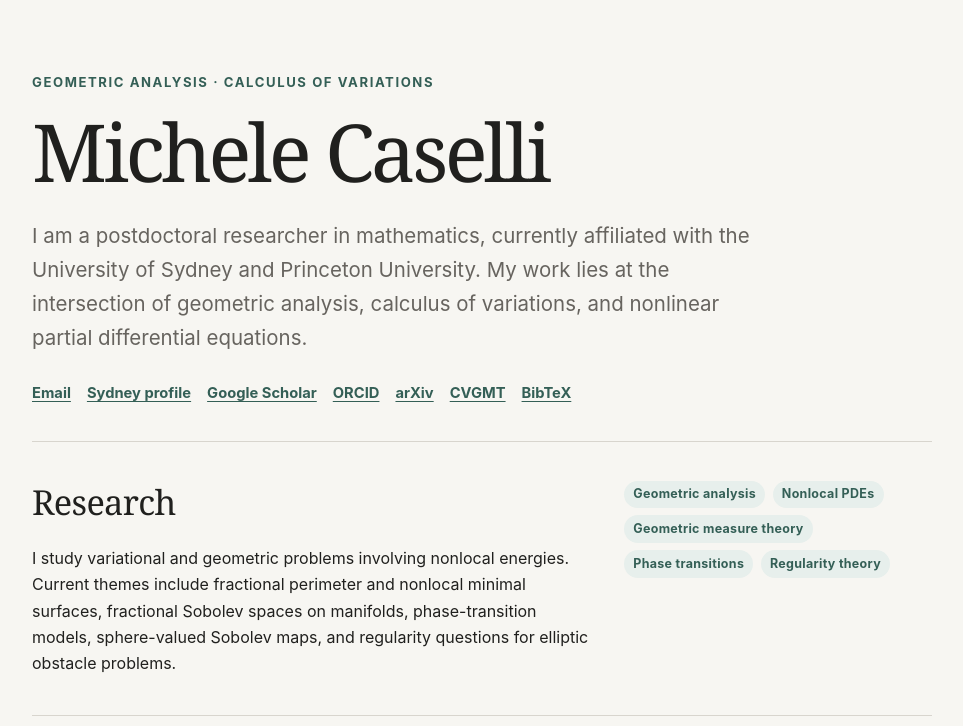
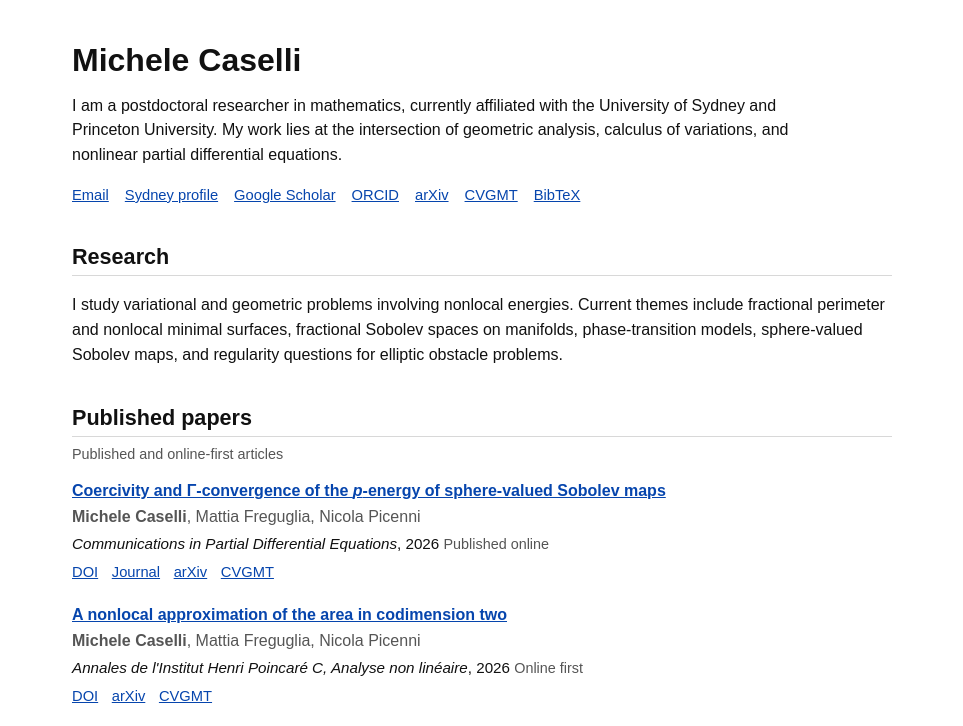
Before and after one commit to mcaselli97/publications, a plain HTML site: page index.html in a window 1280 px wide. Shown: the top 726 px of the page, without its empty margins (158-1121 px from the left). Drawn offline with Linux system fonts and the light colour scheme.

Commit message:
Add files via upload

```diff
--- a/index.html
+++ b/index.html
@@ -4,65 +4,54 @@
   <meta charset="utf-8">
   <meta name="viewport" content="width=device-width, initial-scale=1">
   <meta name="description" content="Michele Caselli is a postdoctoral researcher working in geometric analysis, calculus of variations, and nonlinear and nonlocal partial differential equations.">
-  <meta name="color-scheme" content="light dark">
+  <meta name="color-scheme" content="light">
   <title>Michele Caselli | Mathematics</title>
 
   <style>
     :root {
-      color-scheme: light dark;
-      --background: #f7f6f2;
-      --surface: #ffffff;
-      --text: #20201e;
-      --muted: #67645f;
-      --accent: #345f56;
-      --accent-soft: #e7efec;
-      --border: #d8d5ce;
-      --shadow: 0 16px 40px rgba(28, 35, 32, 0.08);
-      --max-width: 900px;
+      color-scheme: light;
+      --text: #111111;
+      --muted: #555555;
+      --link: #0645ad;
+      --border: #d8d8d8;
+      --max-width: 820px;
     }
 
     * {
       box-sizing: border-box;
     }
 
-    html {
-      scroll-behavior: smooth;
-    }
-
     body {
       margin: 0;
-      background: var(--background);
+      background: #ffffff;
       color: var(--text);
-      font-family: Inter, ui-sans-serif, system-ui, -apple-system, BlinkMacSystemFont, "Segoe UI", sans-serif;
-      font-size: 1rem;
-      line-height: 1.65;
+      font-family: Arial, Helvetica, sans-serif;
+      font-size: 16px;
+      line-height: 1.55;
     }
 
     a {
-      color: var(--accent);
-      text-decoration-thickness: 0.08em;
-      text-underline-offset: 0.18em;
+      color: var(--link);
+      text-decoration: underline;
     }
 
     a:hover {
-      text-decoration-thickness: 0.14em;
+      color: #002b75;
     }
 
     a:focus-visible {
-      outline: 3px solid var(--accent);
-      outline-offset: 3px;
-      border-radius: 2px;
+      outline: 2px solid var(--link);
+      outline-offset: 2px;
     }
 
     .skip-link {
       position: absolute;
       top: 0;
       left: 1rem;
-      z-index: 10;
-      padding: 0.65rem 1rem;
+      padding: 0.5rem 0.75rem;
       transform: translateY(-120%);
-      background: var(--text);
-      color: var(--surface);
+      background: #ffffff;
+      border: 1px solid var(--border);
     }
 
     .skip-link:focus {
@@ -72,82 +61,60 @@
     .page {
       width: min(calc(100% - 2rem), var(--max-width));
       margin: 0 auto;
-      padding: 4.5rem 0 3rem;
+      padding: 2.5rem 0 3rem;
     }
 
     header {
-      padding-bottom: 2.25rem;
-      border-bottom: 1px solid var(--border);
-    }
-
-    .eyebrow {
-      margin: 0 0 0.5rem;
-      color: var(--accent);
-      font-size: 0.82rem;
-      font-weight: 750;
-      letter-spacing: 0.12em;
-      text-transform: uppercase;
+      margin-bottom: 2.25rem;
     }
 
     h1,
     h2,
     h3 {
-      line-height: 1.22;
-      text-wrap: balance;
+      font-family: Arial, Helvetica, sans-serif;
+      line-height: 1.3;
     }
 
     h1 {
-      margin: 0;
-      font-family: Georgia, "Times New Roman", serif;
-      font-size: clamp(2.6rem, 8vw, 5rem);
-      font-weight: 500;
-      letter-spacing: -0.045em;
+      margin: 0 0 0.75rem;
+      font-size: 2rem;
+      font-weight: 600;
     }
 
     h2 {
-      margin: 0 0 1.4rem;
-      font-family: Georgia, "Times New Roman", serif;
-      font-size: clamp(1.65rem, 4vw, 2.15rem);
-      font-weight: 500;
-      letter-spacing: -0.02em;
+      margin: 0 0 1.1rem;
+      padding-bottom: 0.25rem;
+      border-bottom: 1px solid var(--border);
+      font-size: 1.35rem;
+      font-weight: 600;
     }
 
     h3 {
       margin: 0;
-      font-size: 1.08rem;
-      font-weight: 700;
+      font-size: 1rem;
+      font-weight: 600;
     }
 
     .lede {
-      max-width: 730px;
-      margin: 1.25rem 0 0;
-      color: var(--muted);
-      font-size: clamp(1.08rem, 2.5vw, 1.28rem);
+      max-width: 760px;
+      margin: 0;
+      color: var(--text);
+      font-size: 1rem;
     }
 
     .profile-links {
       display: flex;
       flex-wrap: wrap;
-      gap: 0.55rem 1rem;
-      margin-top: 1.65rem;
-    }
-
-    .profile-links a,
-    .paper-links a {
-      font-size: 0.92rem;
-      font-weight: 700;
+      gap: 0.25rem 1rem;
+      margin-top: 1rem;
     }
 
     main section {
-      padding: 2.4rem 0;
-      border-bottom: 1px solid var(--border);
+      margin: 0 0 2.25rem;
     }
 
     .research-summary {
-      display: grid;
-      grid-template-columns: minmax(0, 1fr) minmax(220px, 0.55fr);
-      gap: 2rem;
-      align-items: start;
+      display: block;
     }
 
     .research-summary p {
@@ -155,76 +122,40 @@
     }
 
     .topics {
-      display: flex;
-      flex-wrap: wrap;
-      gap: 0.45rem;
-      margin: 0;
-      padding: 0;
-      list-style: none;
-    }
-
-    .topics li,
-    .status {
-      display: inline-block;
-      padding: 0.22rem 0.58rem;
-      border-radius: 999px;
-      background: var(--accent-soft);
-      color: var(--accent);
-      font-size: 0.78rem;
-      font-weight: 750;
-      letter-spacing: 0.025em;
+      display: none;
     }
 
     .section-heading {
-      display: flex;
-      flex-wrap: wrap;
-      gap: 0.75rem 1.25rem;
-      align-items: baseline;
-      justify-content: space-between;
-      margin-bottom: 1.4rem;
+      margin-bottom: 1rem;
     }
 
     .section-heading h2 {
-      margin: 0;
+      margin-bottom: 0;
     }
 
     .section-note {
-      margin: 0;
+      margin: 0.35rem 0 0;
       color: var(--muted);
       font-size: 0.9rem;
     }
 
     .publication-list {
-      display: grid;
-      gap: 1rem;
       margin: 0;
       padding: 0;
       list-style: none;
     }
 
     .publication {
-      padding: 1.2rem 1.25rem 1.15rem;
-      border: 1px solid var(--border);
-      border-radius: 10px;
-      background: var(--surface);
-      box-shadow: var(--shadow);
+      margin-bottom: 1.35rem;
     }
 
     .publication h3 a {
-      color: var(--text);
-      text-decoration: none;
-    }
-
-    .publication h3 a:hover {
-      color: var(--accent);
-      text-decoration: underline;
-      text-decoration-thickness: 0.1em;
-      text-underline-offset: 0.18em;
+      color: var(--link);
     }
 
     .authors,
     .venue {
-      margin: 0.4rem 0 0;
+      margin: 0.18rem 0 0;
     }
 
     .authors {
@@ -232,32 +163,33 @@
     }
 
     .venue {
-      font-size: 0.94rem;
+      font-size: 0.95rem;
     }
 
     .status {
-      margin-left: 0.35rem;
-      vertical-align: 0.08em;
+      color: var(--muted);
+      font-size: 0.9rem;
     }
 
     .paper-links {
       display: flex;
       flex-wrap: wrap;
-      gap: 0.45rem 0.9rem;
-      margin-top: 0.75rem;
+      gap: 0.25rem 0.85rem;
+      margin-top: 0.3rem;
     }
 
-    .paper-links a::after {
-      content: " ↗";
-      font-weight: 400;
+    .profile-links a,
+    .paper-links a {
+      font-size: 0.92rem;
     }
 
     footer {
       display: flex;
       flex-wrap: wrap;
-      gap: 0.6rem 1.5rem;
+      gap: 0.5rem 1.5rem;
       justify-content: space-between;
-      padding-top: 1.6rem;
+      padding-top: 1rem;
+      border-top: 1px solid var(--border);
       color: var(--muted);
       font-size: 0.88rem;
     }
@@ -266,46 +198,13 @@
       margin: 0;
     }
 
-    @media (max-width: 680px) {
+    @media (max-width: 600px) {
       .page {
-        padding-top: 2.75rem;
-      }
-
-      .research-summary {
-        grid-template-columns: 1fr;
-        gap: 1.25rem;
-      }
-
-      .publication {
-        padding: 1rem;
-      }
-    }
-
-    @media (prefers-color-scheme: dark) {
-      :root {
-        --background: #171a18;
-        --surface: #202522;
-        --text: #f0f1ed;
-        --muted: #b9bdb6;
-        --accent: #9bc8bd;
-        --accent-soft: #293a35;
-        --border: #3a403c;
-        --shadow: none;
+        padding-top: 1.5rem;
       }
     }
 
     @media print {
-      :root {
-        --background: #ffffff;
-        --surface: #ffffff;
-        --text: #000000;
-        --muted: #333333;
-        --accent: #000000;
-        --accent-soft: #ffffff;
-        --border: #bbbbbb;
-        --shadow: none;
-      }
-
       .page {
         width: 100%;
         padding: 0;
@@ -355,7 +254,6 @@
 
   <div class="page">
     <header>
-      <p class="eyebrow">Geometric analysis · Calculus of variations</p>
       <h1>Michele Caselli</h1>
       <p class="lede">
         I am a postdoctoral researcher in mathematics, currently affiliated with
@@ -405,6 +303,20 @@
         </div>
 
         <ol class="publication-list">
+          <li class="publication">
+            <article>
+              <h3><a href="https://doi.org/10.1080/03605302.2026.2694671">Coercivity and Γ-convergence of the <i>p</i>-energy of sphere-valued Sobolev maps</a></h3>
+              <p class="authors"><strong>Michele Caselli</strong>, Mattia Freguglia, Nicola Picenni</p>
+              <p class="venue"><em>Communications in Partial Differential Equations</em>, 2026 <span class="status">Published online</span></p>
+              <div class="paper-links">
+                <a href="https://doi.org/10.1080/03605302.2026.2694671">DOI</a>
+                <a href="https://www.tandfonline.com/doi/full/10.1080/03605302.2026.2694671">Journal</a>
+                <a href="https://arxiv.org/abs/2503.14142">arXiv</a>
+                <a href="https://cvgmt.sns.it/paper/7035/">CVGMT</a>
+              </div>
+            </article>
+          </li>
+
           <li class="publication">
             <article>
               <h3><a href="https://doi.org/10.4171/AIHPC/189">A nonlocal approximation of the area in codimension two</a></h3>
@@ -521,26 +433,6 @@
         </ol>
       </section>
 
-      <section aria-labelledby="accepted-title">
-        <div class="section-heading">
-          <h2 id="accepted-title">Accepted</h2>
-        </div>
-
-        <ol class="publication-list">
-          <li class="publication">
-            <article>
-              <h3><a href="https://arxiv.org/abs/2503.14142">Coercivity and Γ-convergence of the <i>p</i>-energy of sphere-valued Sobolev maps</a></h3>
-              <p class="authors"><strong>Michele Caselli</strong>, Mattia Freguglia, Nicola Picenni</p>
-              <p class="venue">Accepted in <em>Communications in Partial Differential Equations</em> <span class="status">Accepted</span></p>
-              <div class="paper-links">
-                <a href="https://arxiv.org/abs/2503.14142">arXiv</a>
-                <a href="https://cvgmt.sns.it/paper/7035/">CVGMT</a>
-              </div>
-            </article>
-          </li>
-        </ol>
-      </section>
-
       <section aria-labelledby="preprints-title">
         <div class="section-heading">
           <h2 id="preprints-title">Preprints</h2>
```
